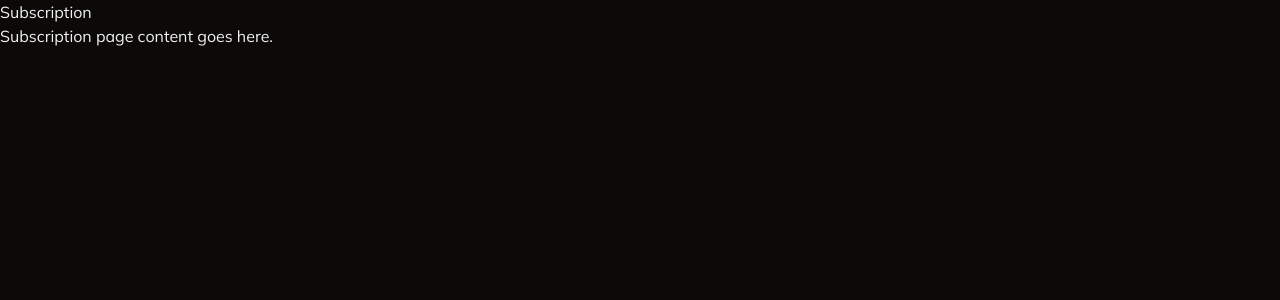
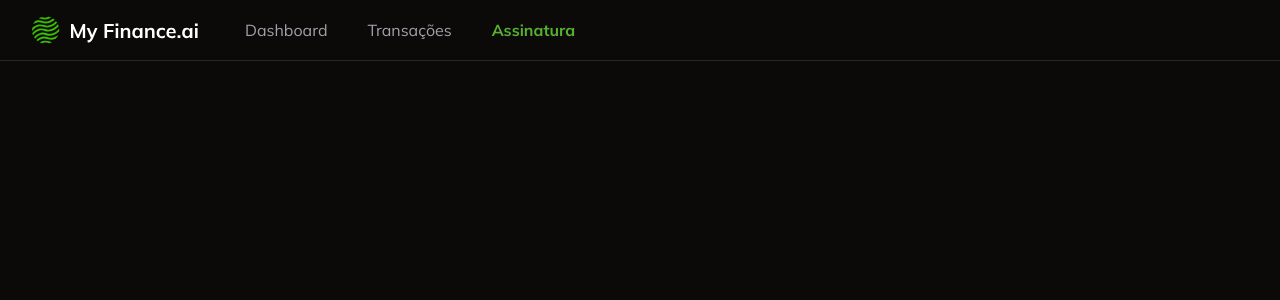
Before and after one commit to Mateus-lang/finance-ai, a Next.js app: page /subscription in a window 1280 px wide. Shown: the top 300 px of the page. Built offline with nearby package versions, Linux system fonts and the light colour scheme.

Commit message:
feat: add navbar component

```diff
--- /dev/null
+++ b/app/_components/navbar.tsx
@@ -0,0 +1,52 @@
+"use client";
+
+import { UserButton } from "@clerk/nextjs";
+import Image from "next/image";
+import Link from "next/link";
+import { usePathname } from "next/navigation";
+
+const Navbar = () => {
+  const pathname = usePathname();
+  return (
+    <nav className="flex justify-between border-b border-solid px-8 py-4">
+      {/* ESQUERDA */}
+      <div className="flex items-center gap-10">
+        <Image src="/logo.svg" width={173} height={39} alt="My Finance AI" />
+        <Link
+          href="/"
+          className={
+            pathname === "/"
+              ? "font-bold text-primary"
+              : "text-muted-foreground"
+          }
+        >
+          Dashboard
+        </Link>
+        <Link
+          href="/transactions"
+          className={
+            pathname === "/transactions"
+              ? "font-bold text-primary"
+              : "text-muted-foreground"
+          }
+        >
+          Transações
+        </Link>
+        <Link
+          href="/subscription"
+          className={
+            pathname === "/subscription"
+              ? "font-bold text-primary"
+              : "text-muted-foreground"
+          }
+        >
+          Assinatura
+        </Link>
+      </div>
+      {/* DIREITA */}
+      <UserButton showName />
+    </nav>
+  );
+};
+
+export default Navbar;
--- a/app/page.tsx
+++ b/app/page.tsx
@@ -1,6 +1,7 @@
 import { UserButton } from "@clerk/nextjs";
 import { auth } from "@clerk/nextjs/server";
 import { redirect } from "next/navigation";
+import Navbar from "./_components/navbar";
 
 const Home = async () => {
   const { userId } = await auth();
@@ -9,9 +10,12 @@
     redirect("/login");
   }
   return (
-    <div className="flex h-full items-center justify-center">
-      <UserButton showName />
-    </div>
+    <>
+      <Navbar />
+      <div className="flex h-full items-center justify-center">
+        <UserButton showName />
+      </div>
+    </>
   );
 };
 
--- a/app/subscription/page.tsx
+++ b/app/subscription/page.tsx
@@ -1,10 +1,7 @@
+import Navbar from "../_components/navbar";
+
 const SubscriptionPage = () => {
-    return (
-        <div>
-            <h1>Subscription</h1>
-            <p>Subscription page content goes here.</p>
-        </div>
-     );
-}
+  return <Navbar />;
+};
 
 export default SubscriptionPage;
--- a/app/transactions/page.tsx
+++ b/app/transactions/page.tsx
@@ -2,17 +2,24 @@
 import { DataTable } from "../_components/ui/data-table";
 import { transactionColumns } from "./_columns";
 import AddTransactionButton from "../_components/add-transaction-button";
+import Navbar from "../_components/navbar";
 
 const TransactionsPage = async () => {
   const transactions = await db.transaction.findMany({});
   return (
-    <div className="space-y-6 p-6">
-      <div className="flex h-full items-center justify-between">
-        <h1 className="text-2xl font-bold">Transações</h1>
-        <AddTransactionButton />
+    <>
+      <Navbar />
+      <div className="space-y-6 p-6">
+        <div className="flex h-full items-center justify-between">
+          <h1 className="text-2xl font-bold">Transações</h1>
+          <AddTransactionButton />
+        </div>
+        <DataTable
+          columns={transactionColumns}
+          data={JSON.parse(JSON.stringify(transactions))}
+        />
       </div>
-      <DataTable columns={transactionColumns} data={transactions} />
-    </div>
+    </>
   );
 };
 
--- a/middleware.ts
+++ b/middleware.ts
@@ -5,8 +5,8 @@
 export const config = {
   matcher: [
     // Skip Next.js internals and all static files, unless found in search params
-    '/((?!_next|[^?]*\\.(?:html?|css|js(?!on)|jpe?g|webp|png|gif|svg|ttf|woff2?|ico|csv|docx?|xlsx?|zip|webmanifest)).*)',
+    "/((?!_next|[^?]*\\.(?:html?|css|js(?!on)|jpe?g|webp|png|gif|svg|ttf|woff2?|ico|csv|docx?|xlsx?|zip|webmanifest)).*)",
     // Always run for API routes
-    '/(api|trpc)(.*)',
+    "/(api|trpc)(.*)",
   ],
 };
```
Also changed, not shown: .lintstagedrc.json, .prettierrc.json, public/logo.svg.
